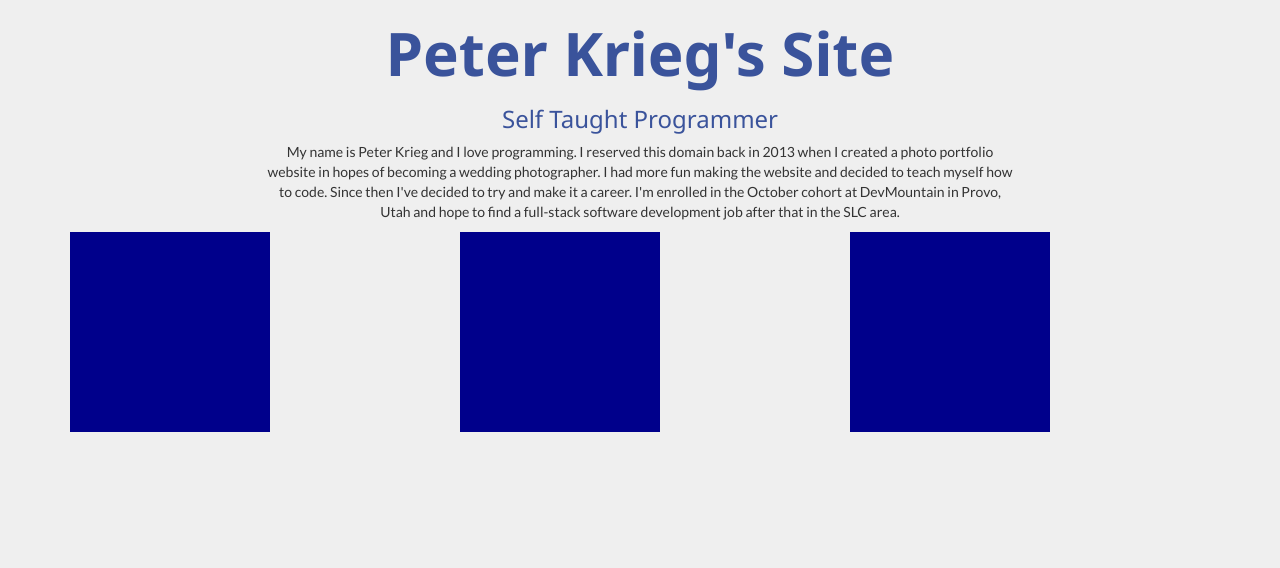
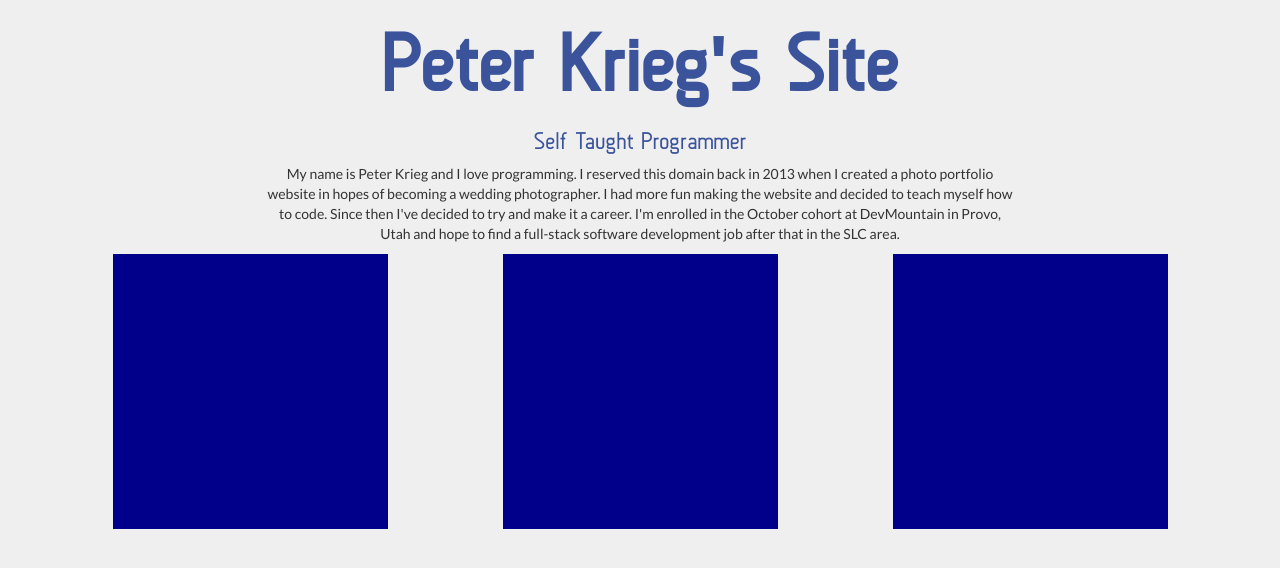
Before and after one commit to peterkrieg/mysite, a plain HTML site: page index.html in a window 1280 px wide. Drawn offline with nearby package versions, Linux system fonts and the light colour scheme; files that its build step writes are made by us from their sources; a script that the page names is missing; files whose address does not match are found by name.

Commit message:
small style changes

```diff
--- a/css/main.scss
+++ b/css/main.scss
@@ -1,6 +1,9 @@
 @import "bourbon/bourbon";
 
 
+
+@font-face { font-family: Mohave; src: url('../fonts/Mohave.otf'); }
+@font-face { font-family: Anson; src: url('../fonts/anson-regular-webfont.ttf'); }
 
 
 
@@ -17,7 +20,8 @@ html, body{
 h1,h2,h3,h4,h5,h6{
 	text-align: center;
 	color: #3A539B;
-	font-family: 'Noto Sans', sans-serif;
+	// font-family: Mohave, sans-serif;
+	font-family: Anson, sans-serif;
 }
 
 body{
@@ -26,7 +30,7 @@ body{
 }
 
 h1{
-	font-size: 60px;
+	font-size: 80px;
 	font-weight: bold;
 }
 
@@ -35,16 +39,20 @@ h1{
 }
 
 
+
 .portfoliobox{
+	max-height: 275px;
+	margin: auto;
 	text-align: center;
-	height: 200px;
-	width: 200px;
+	height: 275px;
+	width: 275px;
 	background: darkblue;
-	border: 0px orange solid;
-	@include transition(.8s ease);
+	@include transition(.3s ease);
 	&:hover{
-		border: 20px orange solid;
-		@include transform(rotate(45deg));
-		@include transition(1.5s ease);
+		// background: tomato;
+		max-height: 0px;
+		top: 100px;
+		@include transition(.8s ease);
 	}
+
 }
```
